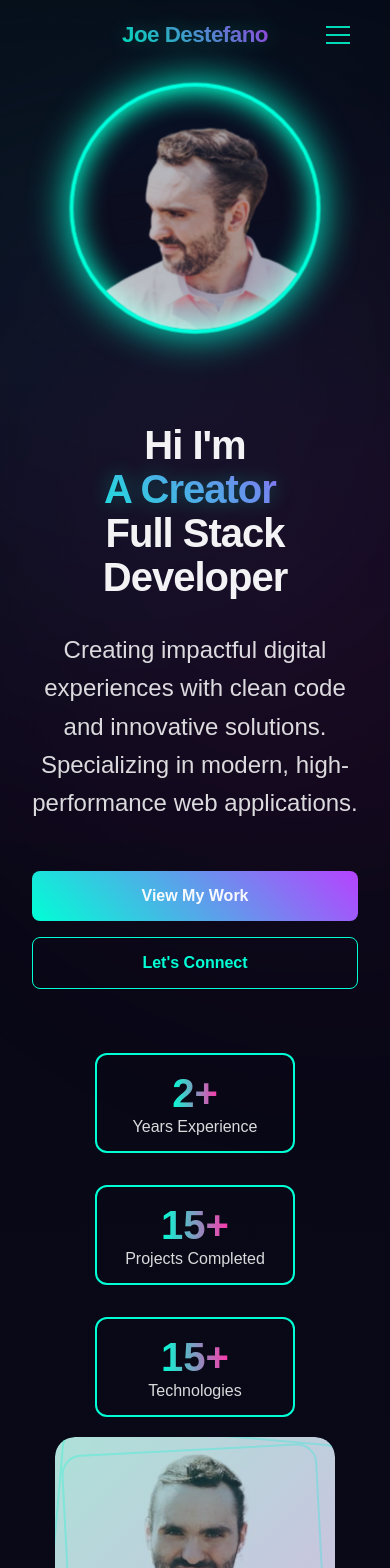
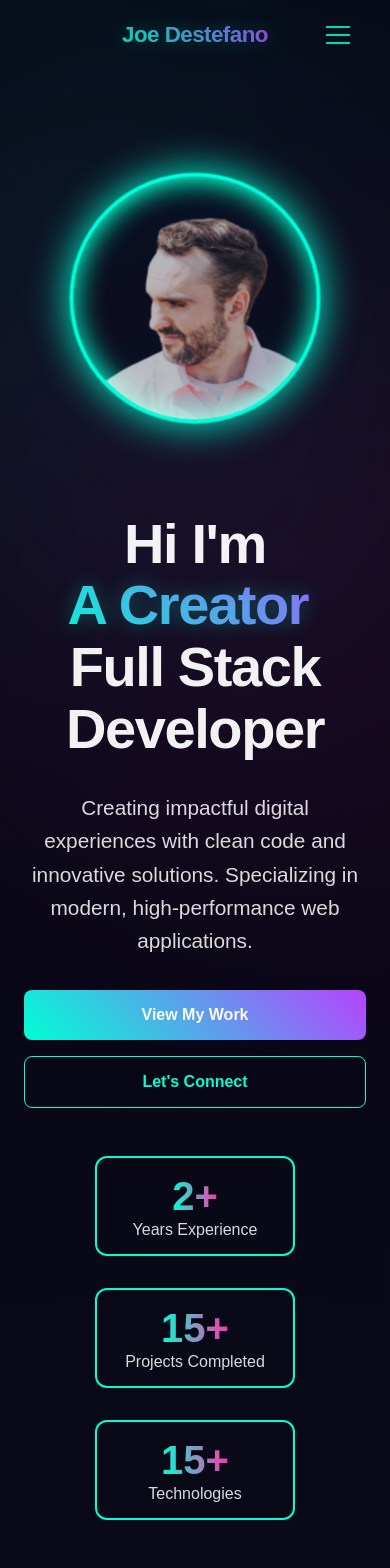
Before and after one commit to JDestefano11/React-Portfolio-Vite, a React (Vite) app: page / in a window 390 px wide. Shown: the top 1568 px of the page. Built offline with nearby package versions, Linux system fonts and the light colour scheme; a web font is replaced by a local one.

Commit message:
Updated mobile styles for spacing on safari specific devices

```diff
--- a/src/components/About/About.css
+++ b/src/components/About/About.css
@@ -694,20 +694,34 @@
     min-height: 400px;
   }
 
-  .skills-category {
-    padding: 1.5rem;
+  .skills-grid {
+    grid-template-columns: 1fr;
+    gap: 3rem;
   }
 
-  .skills-list {
-    grid-template-columns: repeat(auto-fill, minmax(130px, 1fr));
+  .skills-category {
+    margin-bottom: 2rem;
+    padding: 2rem;
+    position: relative;
+    /* Safari-specific fixes */
+    -webkit-margin-bottom: 2rem;
+    margin-bottom: 2rem;
   }
 
-  .skill-item {
-    padding: 1rem;
-  }
+  /* Safari-specific media query */
+  @supports (-webkit-touch-callout: none) {
+    .skills-category {
+      margin-bottom: 3rem;
+      padding-bottom: 3rem;
+    }
 
-  .skill-icon {
-    font-size: 2rem;
+    .skills-grid {
+      gap: 4rem;
+    }
+
+    .about-section {
+      padding-bottom: 100px;
+    }
   }
 }
 
--- a/src/components/HeroSection/HeroSection.css
+++ b/src/components/HeroSection/HeroSection.css
@@ -272,20 +272,30 @@
 
 @media (max-width: 768px) {
   .hero-section {
-    padding-top: 10px;
+    padding-top: 100px;
+    margin-bottom: 4rem;
+  }
+
+  .hero-content {
+    padding: 0 1.5rem;
   }
 
   .hero-title {
-    font-size: 2.5rem;
+    font-size: 3.5rem;
   }
 
-  .hero-stats {
-    flex-direction: column;
-    gap: 2rem;
+  .hero-subtitle {
+    font-size: 1.3rem;
+    margin-bottom: 2rem;
   }
 
   .hero-cta {
-    justify-content: center;
+    margin-bottom: 3rem;
+  }
+
+  .cta-primary,
+  .cta-secondary {
+    flex: 1 1 100%;
   }
 
   .hero-visual {
```
